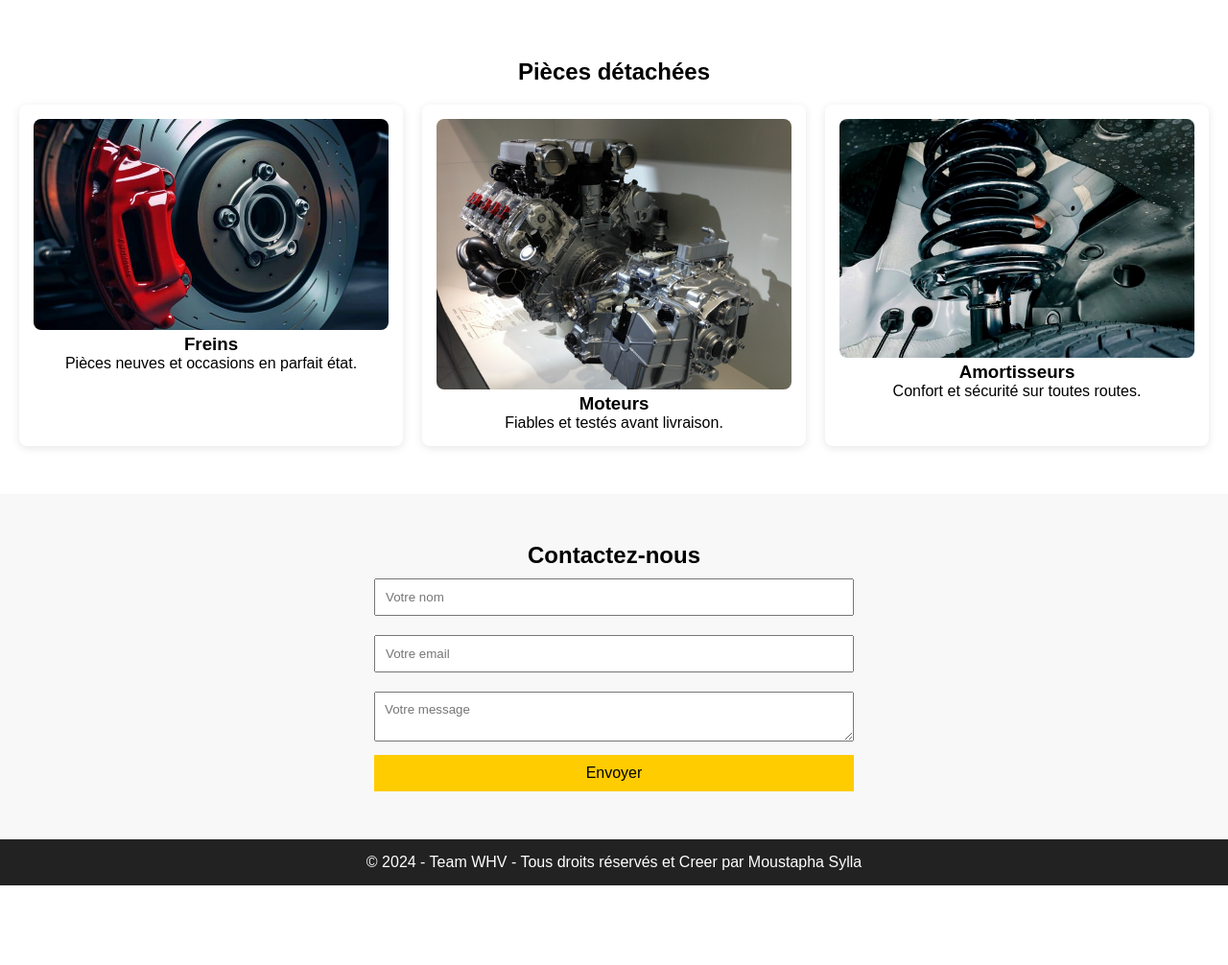
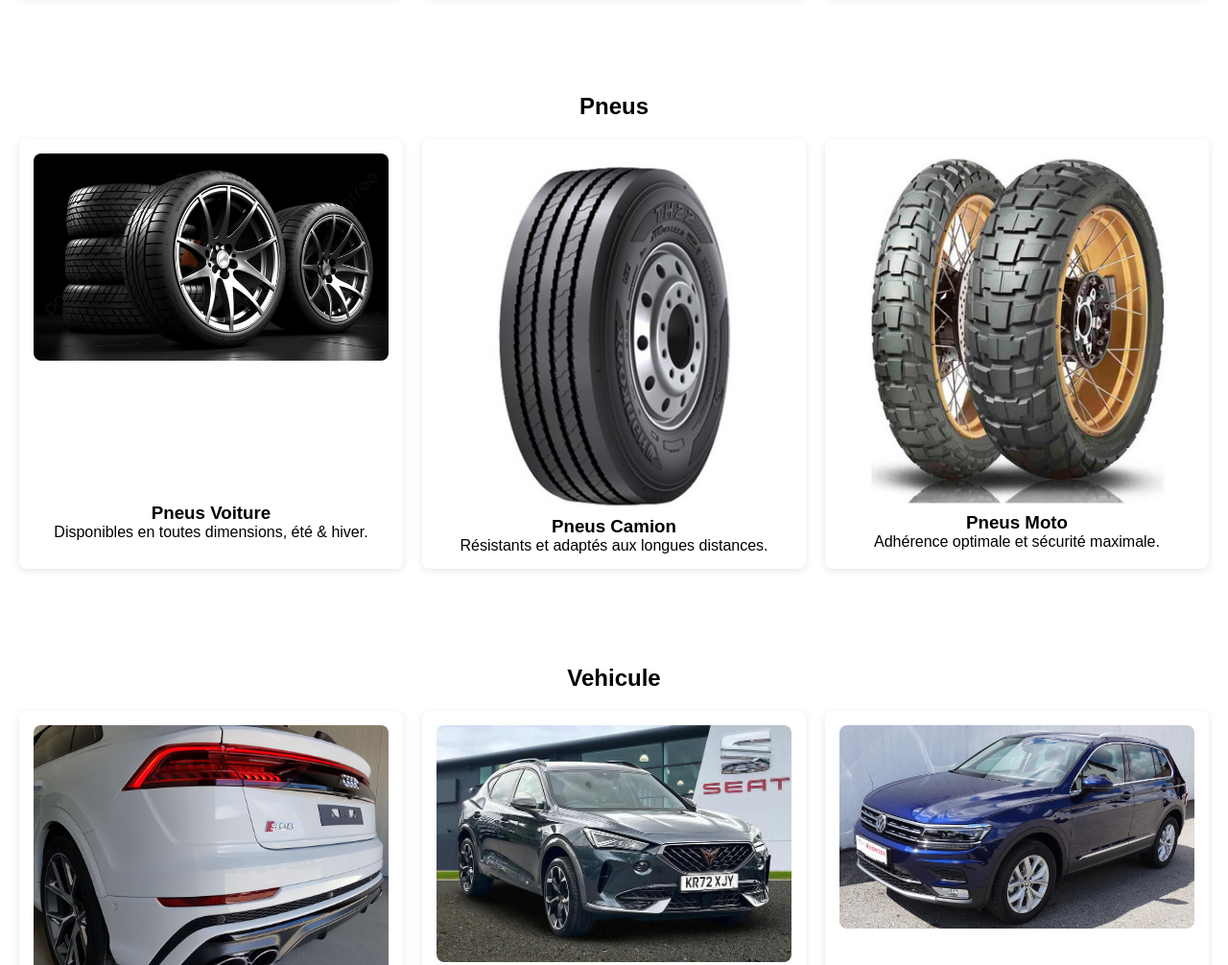
Before and after one commit to syemoust/Team-whv, a plain HTML site: page index.html in a window 1280 px wide. Shown: the part 978-1984 px from the top of the page at 96% size. Before the commit the page ends 1901 px from the top, so only its background shows below. Drawn offline with Linux system fonts and the light colour scheme.

Commit message:
Adding Car Service

```diff
--- a/index.html
+++ b/index.html
@@ -22,7 +22,7 @@
 
     <!-- Section Accueil -->
     <section id="accueil" class="hero">
-        <h1>Votre spécialiste en pneus et pièces détachées</h1>
+        <h1>Votre spécialiste en pneus et pièces détachées</h1><br><br>
         <p>Pneus neufs & d’occasion pour tout type de véhicules, pièces auto garanties.</p>
         <a href="#contact" class="btn">Demander un devis</a>
     </section>
@@ -33,7 +33,7 @@
         <h2>Pneus</h2>
         <div class="grid">
             <div class="card">
-                <img src="static/media/pneus/pneus1.png" alt="Pneu voiture">
+                <img src="static/media/pneus/pneus1.png" alt="Pneu voiture"><br><br><br><br><br><br><br><br><br>
                 <h3>Pneus Voiture</h3>
                 <p>Disponibles en toutes dimensions, été & hiver.</p>
             </div>
@@ -50,28 +50,59 @@
         </div>
     </section>
 
+
+    <!-- Section Produits - Pneus -->
+    <section id="Gadget" class="produits">
+        <h2>Pneus</h2>
+        <div class="grid">
+            <div class="card">
+                <img src="static/media/pneus/pneus1.png" alt="Pneu voiture"><br><br><br><br><br><br><br><br><br>
+                <h3>Pneus Voiture</h3>
+                <p>Disponibles en toutes dimensions, été & hiver.</p>
+            </div>
+            <div class="card">
+                <img src="static/media/pneus/camion/camion1.png" alt="Pneu camion">
+                <h3>Pneus Camion</h3>
+                <p>Résistants et adaptés aux longues distances.</p>
+            </div>
+            <div class="card">
+                <img src="static/media/pneus/moto/moto1.png" alt="Pneu moto">
+                <h3>Pneus Moto</h3>
+                <p>Adhérence optimale et sécurité maximale.</p>
+            </div>
+        </div>
+    </section>
+
+
     <!-- Section Produits - Pièces -->
     <section id="pieces" class="produits">
-        <h2>Pièces détachées</h2>
+        <h2>Vehicule</h2>
         <div class="grid">
             <div class="card">
-                <img src="static/media/frein/frien1.png" alt="Freins">
-                <h3>Freins</h3>
+                <img src="static/media/sq8_white.jpg" alt="Freins"><br><br><br>
+                <h3>Audi SQ8</h3>
                 <p>Pièces neuves et occasions en parfait état.</p>
             </div>
             <div class="card">
-                <img src="static/media/moteur/moteur1.png" alt="Moteur">
-                <h3>Moteurs</h3>
+                <img src="static/media/kupra.jpg" alt="Moteur"> <br><br><br><br>
+                <h3>Cupra</h3>
                 <p>Fiables et testés avant livraison.</p>
             </div>
             <div class="card">
-                <img src="static/media/amortisseur/amortisseur1.png" alt="Amortisseurs">
-                <h3>Amortisseurs</h3>
+                <img src="static/media/vw_tiguan.jpeg" alt="Amortisseurs"><br><br><br> <br><br><br>
+                <h3>La Nouvelle VW Tiguan</h3>
                 <p>Confort et sécurité sur toutes routes.</p>
             </div>
         </div>
     </section>
 
+
+    <section>
+        <div id="auto_motive">
+            <h2> Accessoire Automobile de ( A ) a ( Z )</h2><br>
+            <img src="static/media/bcgd1.png" height="430px" width="1100px">
+        </div>
+    </section>
     <!-- Section Contact -->
     <section id="contact" class="contact">
         <h2>Contactez-nous</h2>
@@ -85,7 +116,7 @@
 
     <!-- Pied de page -->
     <footer>
-        <p>&copy; 2024 - Team WHV - Tous droits réservés et Creer par Moustapha Sylla</p>
+        <p>&copy; 2024 - Team WHV - Tous droits réservés et Creer par Moustapha Sylla Freelancer. </p>
     </footer>
 
     <script src="static/mjs/script1.js"></script>
--- a/static/css/style.css
+++ b/static/css/style.css
@@ -5,7 +5,9 @@
     font-family: Arial, sans-serif;
 }
 
-
+#auto_motive {
+    text-align: center;
+}
 header {
     display: flex;
     justify-content: space-between;
```
Also changed, not shown: cupro_formentor.png (added), static/media/Mitsubishi_uwa.jpg (added), static/media/kupra.jpg (added), static/media/sq8_white.jpg (added), static/media/vw_tiguan.jpeg (added).
